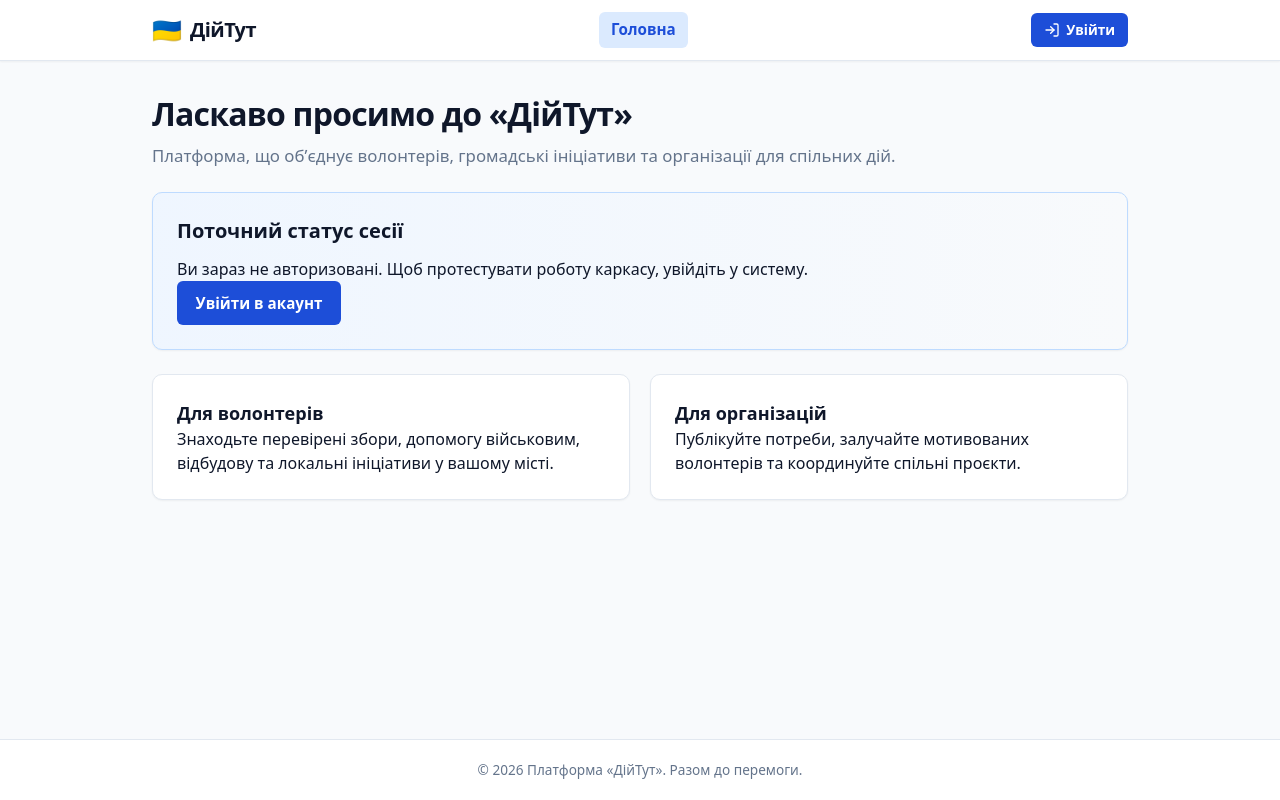
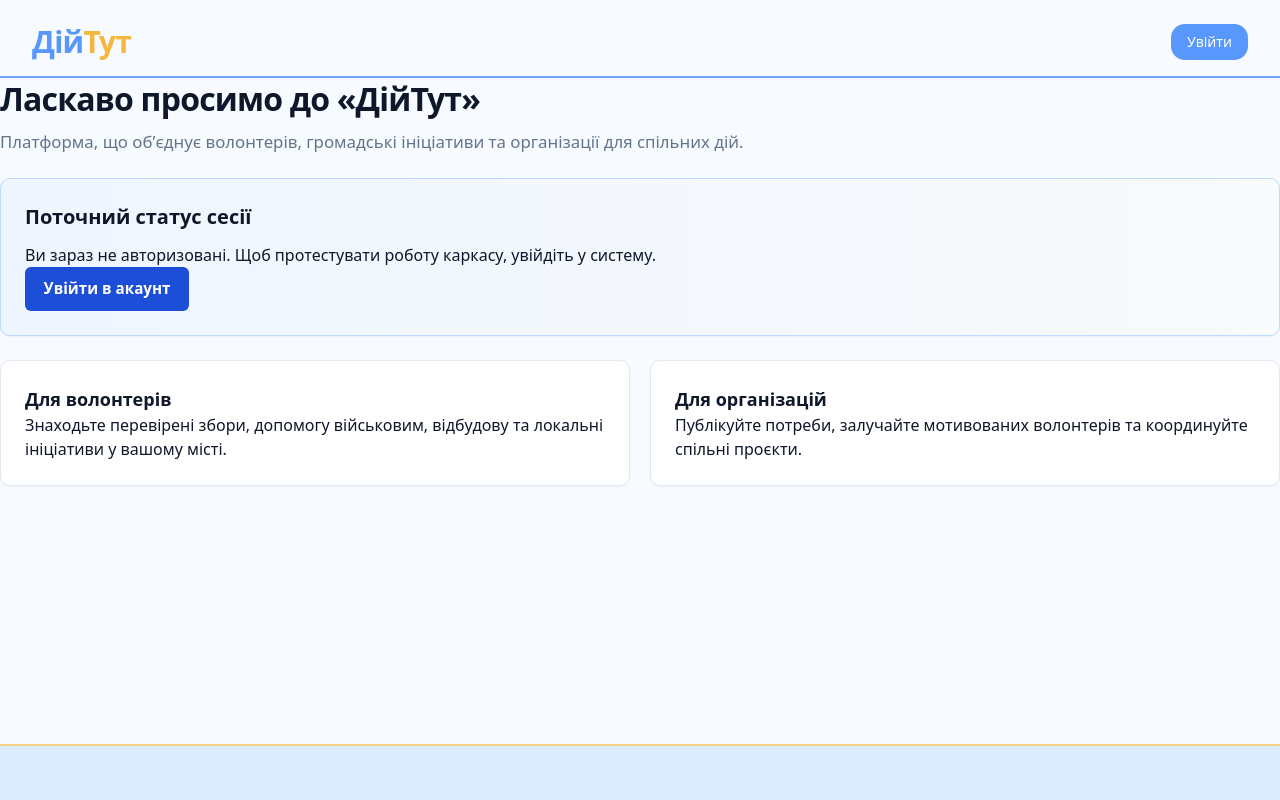
Before and after one commit to notdevelopers-dev/diytut, a React (Vite) app in the folder frontend/: page / in a window 1280 px wide. Built offline with nearby package versions, Linux system fonts and the light colour scheme.

Commit message:
changed layout. Added burger

```diff
--- a/frontend/src/components/Layout.tsx
+++ b/frontend/src/components/Layout.tsx
@@ -1,129 +1,198 @@
-import { Link, NavLink, Outlet, useNavigate } from 'react-router-dom'
-import { useAuth } from '../context/AuthContext.tsx'
-
-const CURRENT_YEAR = new Date().getFullYear()
+import { useState } from 'react'
+import { Link, Outlet, useNavigate } from 'react-router-dom'
+import { useAuth } from '../context/AuthContext'
 
 export const Layout = () => {
-  const { isAuthenticated, user, logout } = useAuth()
+  const {
+    isAuthenticated,
+    user,
+    activeMode,
+    switchActiveMode,
+    logout,
+  } = useAuth()
   const navigate = useNavigate()
 
+  // Стан відкриття/закриття висувного меню трьох рисочок
+  const [isMenuOpen, setIsMenuOpen] = useState(false)
+
   const handleLogout = () => {
+    setIsMenuOpen(false)
     logout()
-    void navigate('/login')
+    navigate('/login')
+  }
+
+  // Організація користувача (або дефолтна тестова)
+  const org = user?.organization ?? {
+    name: 'БО «Дій Разом»',
+    roleInOrg: 'Власник',
   }
 
   return (
-    <div className="flex min-h-dvh flex-col">
-      <header className="sticky top-0 z-[100] border-b border-border bg-surface shadow-sm">
-        <div className="mx-auto flex w-full max-w-[1024px] flex-wrap items-center justify-between gap-4 px-4 py-3 sm:gap-6 sm:px-6">
-          <Link
-            to="/"
-            className="flex items-center gap-2 text-xl font-bold text-ink no-underline"
-          >
-            <span className="text-2xl">🇺🇦</span>
-            <span className="tracking-tight">ДійТут</span>
+    <div className="relative flex min-h-screen flex-col justify-between bg-[#F7FBFF] overflow-x-hidden">
+      {/* 1. Верхній Header за макетом із Figma: логотип ДійТут + жовта кнопка ☰ */}
+      <header className="w-full bg-[#F7FBFF]">
+        <div className="flex items-center justify-between px-8 pt-6 pb-4">
+          <Link to="/" className="no-underline">
+            <span className="text-3xl font-bold tracking-tight">
+              <span className="text-[#5897FB]">Дій</span>
+              <span className="text-[#F4B840]">Тут</span>
+            </span>
           </Link>
 
-          <nav className="flex items-center gap-4">
-            <NavLink
-              to="/"
-              className={({ isActive }) =>
-                isActive ? 'nav-link active' : 'nav-link'
-              }
+          {/* Жовта кнопка трьох рисочок (☰) як у Figma (image_2e23ee.png) */}
+          {isAuthenticated ? (
+            <button
+              type="button"
+              onClick={() => setIsMenuOpen(true)}
+              className="flex h-10 w-12 cursor-pointer items-center justify-center rounded-xl bg-[#F5E6BF] shadow-sm transition-transform hover:scale-105 active:scale-95"
+              aria-label="Відкрити меню"
             >
-              Головна
-            </NavLink>
-            {user?.role === 'admin' && (
-              <NavLink
-                to="/admin"
-                className={({ isActive }) =>
-                  isActive ? 'nav-link active' : 'nav-link'
-                }
-              >
-                Адмін-панель
-              </NavLink>
-            )}
-          </nav>
+              <div className="flex flex-col gap-1">
+                <span className="h-0.5 w-6 bg-black rounded-full" />
+                <span className="h-0.5 w-6 bg-black rounded-full" />
+                <span className="h-0.5 w-6 bg-black rounded-full" />
+              </div>
+            </button>
+          ) : (
+            <Link
+              to="/login"
+              className="rounded-lg bg-[#5897FB] px-4 py-2 text-sm font-medium text-white no-underline hover:bg-[#4887eb]"
+            >
+              Увійти
+            </Link>
+          )}
+        </div>
+        {/* Синя горизонтальна лінія-розділювач під шапкою */}
+        <div className="h-[2px] w-full bg-[#70A5F9]" />
+      </header>
 
-          <div className="flex min-w-0 items-center gap-3">
-            {isAuthenticated && user ? (
-              <div className="flex min-w-0 items-center gap-3">
-                <Link
-                  to="/profile"
-                  className="flex min-w-0 items-center gap-2 rounded-sm px-[0.6rem] py-[0.35rem] text-ink no-underline transition-colors hover:bg-page"
-                  title="Перейти до профілю"
-                >
-                  <span
-                    className="flex size-8 shrink-0 items-center justify-center rounded-full bg-primary-light text-primary"
-                    aria-label="Іконка профілю"
-                  >
-                    <svg
-                      width="20"
-                      height="20"
-                      viewBox="0 0 24 24"
-                      fill="none"
-                      stroke="currentColor"
-                      strokeWidth="2"
-                      strokeLinecap="round"
-                      strokeLinejoin="round"
-                    >
-                      <path d="M20 21v-2a4 4 0 0 0-4-4H8a4 4 0 0 0-4 4v2" />
-                      <circle cx="12" cy="7" r="4" />
-                    </svg>
-                  </span>
-                  <span className="min-w-0 truncate text-[0.9rem] font-semibold">
-                    {user.name}
-                  </span>
-                  <span
-                    className={`badge badge-sm badge-${user.role} hidden shrink-0 sm:inline-block`}
-                  >
-                    {user.role}
-                  </span>
-                </Link>
+      {/* 2. Основний вміст поточної сторінки */}
+      <main className="flex-1 w-full">
+        <Outlet />
+      </main>
+
+      {/* 3. Нижня декоративна смужка за макетом */}
+      <footer className="h-14 w-full bg-[#DCECFF] border-t-2 border-[#F1D387]" />
+
+      {/* 4. ВИСУВНЕ ВІКНО «МЕНЮ» (Drawers із макетів 1 та 4) */}
+      {isMenuOpen && (
+        <div className="fixed inset-0 z-50 flex justify-end bg-black/30 backdrop-blur-xs transition-opacity">
+          {/* Бічна панель за дизайном Figma */}
+          <div className="relative flex h-full w-full max-w-sm flex-col justify-between bg-[#F7FBFF] shadow-2xl p-6 sm:p-8 animate-in slide-in-from-right duration-200">
+            {/* Верх висувної панелі: Заголовок "Меню" та помаранчевий "✕" */}
+            <div>
+              <div className="flex items-center justify-between border-b-2 border-[#70A5F9] pb-4 mb-6">
+                <h2 className="text-3xl font-bold text-[#5897FB]">Меню</h2>
                 <button
                   type="button"
-                  className="btn btn-sm btn-outline"
+                  onClick={() => setIsMenuOpen(false)}
+                  className="flex h-10 w-10 cursor-pointer items-center justify-center rounded-xl bg-[#F5E6BF] text-2xl font-bold text-black transition-transform hover:scale-105 active:scale-95"
+                  title="Закрити"
+                >
+                  ✕
+                </button>
+              </div>
+
+              {/* КАРТКА МЕНЮ В СЕРЕДИНІ ПАНЕЛІ */}
+              <div className="rounded-2xl border border-sky-200 bg-white p-5 shadow-xs flex flex-col gap-4">
+
+                {/* ВАРІАНТ А: РЕЖИМ ОРГАНІЗАЦІЇ (image_2e19c8.png) */}
+                {activeMode === 'organization' ? (
+                  <>
+                    <div>
+                      <div className="text-xs text-gray-400">Організація</div>
+                      <div className="text-base font-bold text-black truncate">
+                        {org.name}
+                      </div>
+                      {/* Роль в організації за вимогою таски: View your role in the organization */}
+                      <span className="inline-block mt-1 text-[11px] font-semibold text-blue-700 bg-blue-100 px-2.5 py-0.5 rounded-full">
+                        Роль: {org.roleInOrg ?? 'Власник'}
+                      </span>
+                    </div>
+
+                    {/* Кнопка "Редагувати організацію" з шестернею ⚙️ */}
+                    <button
+                      type="button"
+                      onClick={() => {
+                        setIsMenuOpen(false)
+                        navigate('/organization/edit')
+                      }}
+                      className="flex items-center gap-2.5 w-full rounded-full border border-sky-200 bg-[#F0F7FF] px-4 py-2 text-xs font-medium text-black hover:bg-sky-100 transition-colors"
+                    >
+                      <span className="text-base">⚙️</span>
+                      Редагувати організацію
+                    </button>
+                  </>
+                ) : (
+                  /* ВАРІАНТ Б: РЕЖИМ ВОЛОНТЕРА (image_2e242c.png) */
+                  <>
+                    <div className="flex items-center gap-3">
+                      <div className="flex h-10 w-10 items-center justify-center rounded-full bg-blue-500 text-white font-bold">
+                        👤
+                      </div>
+                      <div className="text-sm font-semibold text-black truncate">
+                        {user?.nickname ?? user?.name ?? 'Волонтер'}
+                      </div>
+                    </div>
+
+                    {/* Редагувати профіль волонтера */}
+                    <button
+                      type="button"
+                      onClick={() => {
+                        setIsMenuOpen(false)
+                        navigate('/profile')
+                      }}
+                      className="flex items-center gap-2.5 w-full rounded-full border border-sky-200 bg-[#F0F7FF] px-4 py-2 text-xs font-medium text-black hover:bg-sky-100 transition-colors"
+                    >
+                      <span className="text-base">⚙️</span>
+                      Редагувати профіль
+                    </button>
+
+                    {/* Додати організацію */}
+                    <button
+                      type="button"
+                      onClick={() => {
+                        setIsMenuOpen(false)
+                        navigate('/organization/create')
+                      }}
+                      className="flex items-center gap-2.5 w-full rounded-full border border-sky-200 bg-[#F0F7FF] px-4 py-2 text-xs font-medium text-black hover:bg-sky-100 transition-colors"
+                    >
+                      <span className="text-base">👥</span>
+                      Додати організацію
+                    </button>
+                  </>
+                )}
+
+                {/* Посилання "Переключити профіль" із макета */}
+                <button
+                  type="button"
+                  onClick={switchActiveMode}
+                  className="text-left text-xs text-[#5897FB] hover:underline cursor-pointer pt-1"
+                >
+                  ⇄ Переключити профіль ({activeMode === 'organization' ? 'на Волонтера' : 'на Організацію'})
+                </button>
+
+                <div className="h-[1px] w-full bg-gray-100 my-1" />
+
+                {/* Червона кнопка "Вийти" за макетом Figma */}
+                <button
+                  type="button"
                   onClick={handleLogout}
+                  className="flex items-center gap-2 text-xs font-medium text-red-500 hover:text-red-700 cursor-pointer"
                 >
+                  <span className="border border-red-400 rounded px-1 text-sm font-bold">➔</span>
                   Вийти
                 </button>
               </div>
-            ) : (
-              <div className="flex items-center">
-                <Link to="/login" className="btn btn-sm btn-primary">
-                  <span className="btn-icon">
-                    <svg
-                      width="16"
-                      height="16"
-                      viewBox="0 0 24 24"
-                      fill="none"
-                      stroke="currentColor"
-                      strokeWidth="2"
-                      strokeLinecap="round"
-                      strokeLinejoin="round"
-                    >
-                      <path d="M15 3h4a2 2 0 0 1 2 2v14a2 2 0 0 1-2 2h-4" />
-                      <polyline points="10 17 15 12 10 7" />
-                      <line x1="15" y1="12" x2="3" y2="12" />
-                    </svg>
-                  </span>
-                  Увійти
-                </Link>
-              </div>
-            )}
+            </div>
+
+            {/* Низ висувної панелі */}
+            <div className="text-[11px] text-gray-400 text-center">
+              Платформа «ДійТут» • Меню профілю
+            </div>
           </div>
         </div>
-      </header>
-
-      <main className="mx-auto w-full max-w-[1024px] flex-1 px-4 py-8 sm:px-6">
-        <Outlet />
-      </main>
-
-      <footer className="mt-auto border-t border-border bg-surface px-4 py-5 text-center text-[0.85rem] text-ink-muted sm:px-6">
-        <div className="footer-container">
-          <p>© {CURRENT_YEAR} Платформа «ДійТут». Разом до перемоги.</p>
-        </div>
-      </footer>
+      )}
     </div>
   )
 }
```
